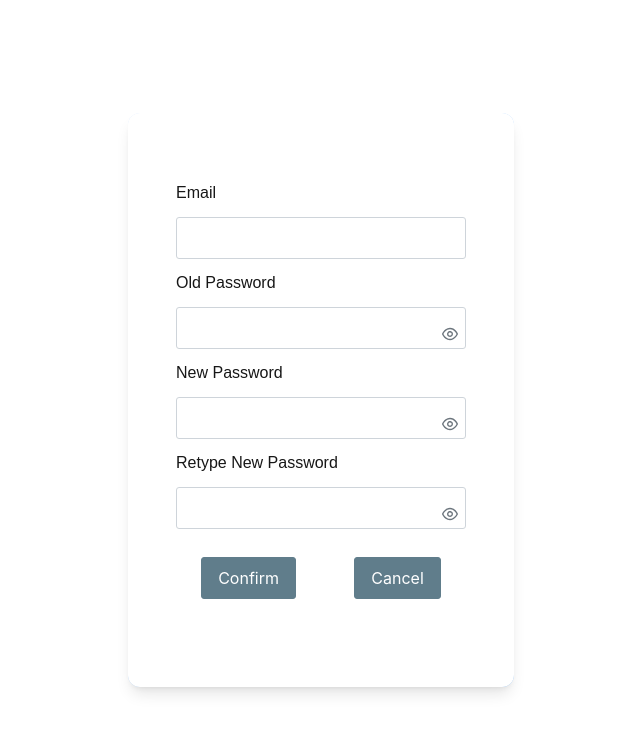
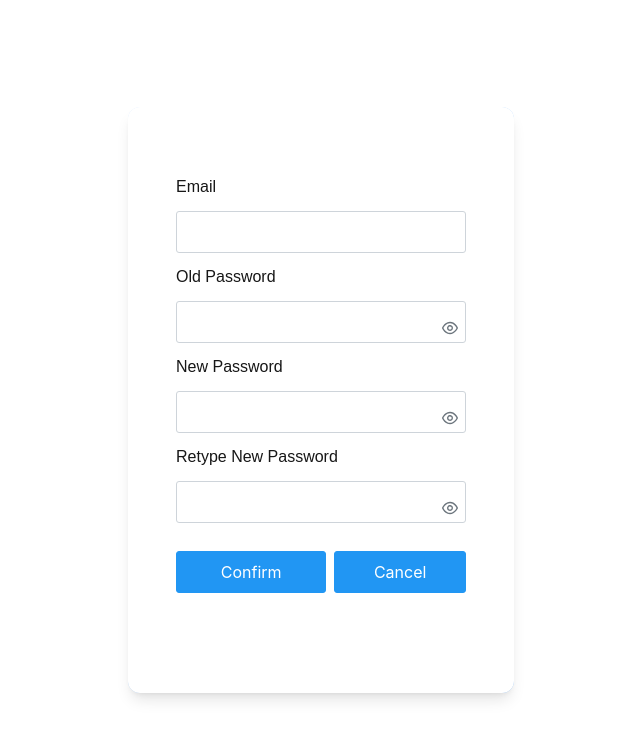
Before and after one commit to Zlatkoo25/news-portal-website, a Next.js app: page /reset in a window 1280 px wide. Shown: the top 738 px of the page, without its empty margins (319-959 px from the left). Built offline with nearby package versions, Linux system fonts and the light colour scheme.

Commit message:
style: Attemp fixing input field misalignment
-text message appears and password field doesn't increase.

```diff
--- /dev/null
+++ b/app/api/mockReset/route.ts
@@ -0,0 +1,43 @@
+import { NextResponse } from "next/server";
+import { LoginResponse } from "@/app/lib/definitions";
+import { mockUser } from "@/app/lib/mockData";
+
+export async function PUT(request: Request): Promise<NextResponse<LoginResponse>> {
+  const { email, currentPassword, newPassword, retypePassword } = (await request.json())
+
+  const User = mockUser
+
+  if (email !== User.email) {
+    return NextResponse.json({
+        success: false,
+        message: "User not found"},
+        {status: 404},
+    );
+  }
+
+  if (currentPassword !== User.password) {
+    return NextResponse.json(
+        {success: false,
+        message: "Current password is incorrect"},
+        {status: 401},
+    );
+  }
+
+  if (newPassword !== retypePassword){
+    return NextResponse.json(
+        {success: false,
+        message: "Re-typed password does not match"},
+        {status: 401},
+    );
+  }
+
+  User.password = newPassword;
+
+  return NextResponse.json({
+    success: true,
+    user: {email: User.email, token: "updated-jwt-token"},
+    message: "Passowrd updated successfully",
+    },
+    { status: 200 },
+  );
+}
--- a/app/ui/Auth/LoginForm.tsx
+++ b/app/ui/Auth/LoginForm.tsx
@@ -43,7 +43,7 @@ export default function LoginForm() {
       <InputText id="email" value={email} onChange={(e) => setEmail(e.target.value)}/>
 
       <label htmlFor="password">Password</label>
-      <Password id="password" type="password" value={password} onChange={(e) =>
+      <Password id="password" type="password" toggleMask value={password} onChange={(e) =>
         setPassword(e.target.value)} feedback={false} />
 
       <Button label="Login" className="p-button-primary w-full" onClick={handleLogin}/>
--- a/app/ui/Auth/ResetForm.tsx
+++ b/app/ui/Auth/ResetForm.tsx
@@ -4,31 +4,72 @@ import { InputText } from "primereact/inputtext";
 import { Password } from "primereact/password";
 import { Button } from "primereact/button";
 import Link from "next/link";
+import { LoginResponse } from "@/app/lib/definitions";
+import { useRouter } from "next/navigation";
+import { useState } from "react";
 
 export default function PasswordResetForm() {
+  const [email, setEmail] = useState("");
+  const [currentPassword, setCurrentPassword] = useState("");
+  const [newPassword, setNewPassword] = useState("");
+  const [retypePassword, setRetypePassword] = useState("");
+  const [message, setMessage] = useState("");
+  const router = useRouter();
+
+  const handleReset = async () => {
+    try {
+      const response = await fetch("/api/mockReset", {
+        method: "PUT",
+        headers: { "Content-Type": "application/json" },
+        body: JSON.stringify({email, currentPassword, newPassword }),
+      });
+
+      const data: LoginResponse = await response.json();
+
+      if (data.success) {
+        setMessage(data.message ?? "Password reset successful");
+        setTimeout(() => router.push("/login"), 2000)
+      }
+      else {
+        setMessage(data.message ?? "Failed to reset password");
+      }
+    } catch (err) {
+      setMessage("Something went wrong.")
+    }
+  }
+
   return (
     <div className="flex flex-col gap-3 max-w-sm mx-auto mb-10 mt-5 p-4">
+      <div className="flex flex-col gap-3">
+        <label htmlFor="email">Email</label>
+        <InputText id="email" value={email} onChange={(e) => setEmail(e.target.value) }
+        className="w-full"/>
 
-      <label htmlFor="email">Email</label>
-      <InputText id="email" />
+        <label htmlFor="currentPassword">Old Password</label>
+        <Password inputId="currentPassword" toggleMask feedback={false} value={currentPassword}
+          onChange={(e) => setCurrentPassword(e.target.value)} />
 
-      <label htmlFor="oldPassword">Old Password</label>
-      <Password id="oldPassword" toggleMask feedback={false} />
+        <label htmlFor="newPassword">New Password</label>
+        <Password inputId="newPassword" toggleMask value={newPassword}
+          onChange={(e) => setNewPassword(e.target.value)} />
 
-      <label htmlFor="newPassword">New Password</label>
-      <Password id="newPassword" toggleMask />
+        <label htmlFor="retypePassword">Retype New Password</label>
+        <Password inputId="retypePassword" toggleMask feedback={false} value={retypePassword}
+          onChange={(e) => setRetypePassword(e.target.value)} />
+      </div>
 
-      <label htmlFor="confirmPassword">Retype New Password</label>
-      <Password id="confirmPassword" toggleMask feedback={false} />
+      <div className="flex flex-row gap-2 mt-4 justify-center content-between ">
+        <Button label="Confirm" className="p-button-primary w-full" onClick={handleReset} />
 
-      <div className="flex gap-2 mt-4 justify-around">
-        <Link href="/login" passHref>
-            <Button label="Confirm" className="p-button-secondary" />
-        </Link>
-        <Link href="/login" passHref>
-            <Button label="Cancel" className="p-button-secondary" />
+        <Link href="/login" passHref className="w-full">
+            <Button label="Cancel" className="p-button-primary w-full" />
         </Link>
       </div>
+
+      <div className="flex max-w-xs wrap-break-words w-full justify-between">
+        {message? <p className="wrap-break-words w-full">{message}</p>: null}
+      </div>
+
     </div>
   );
 }
```
